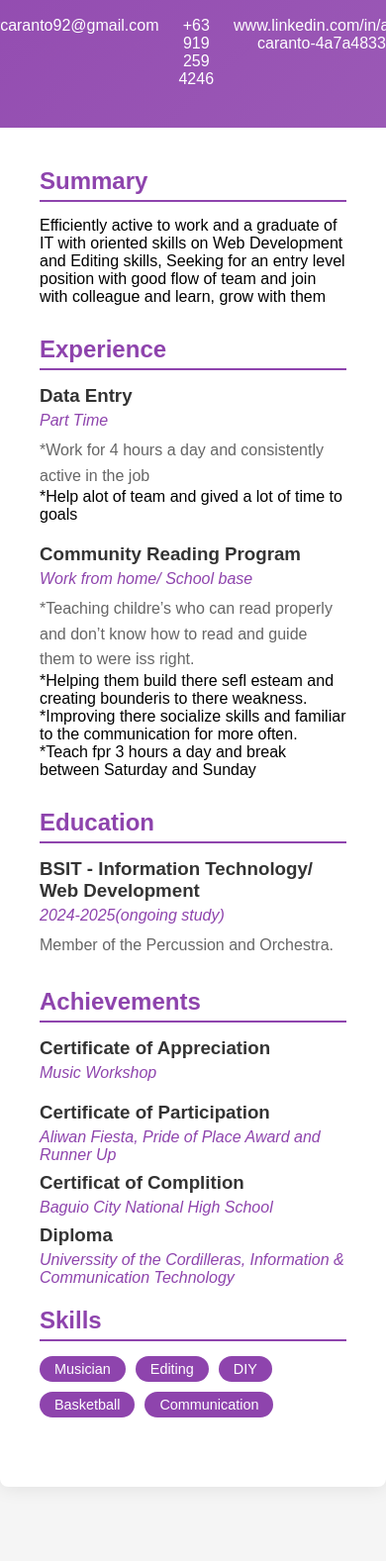
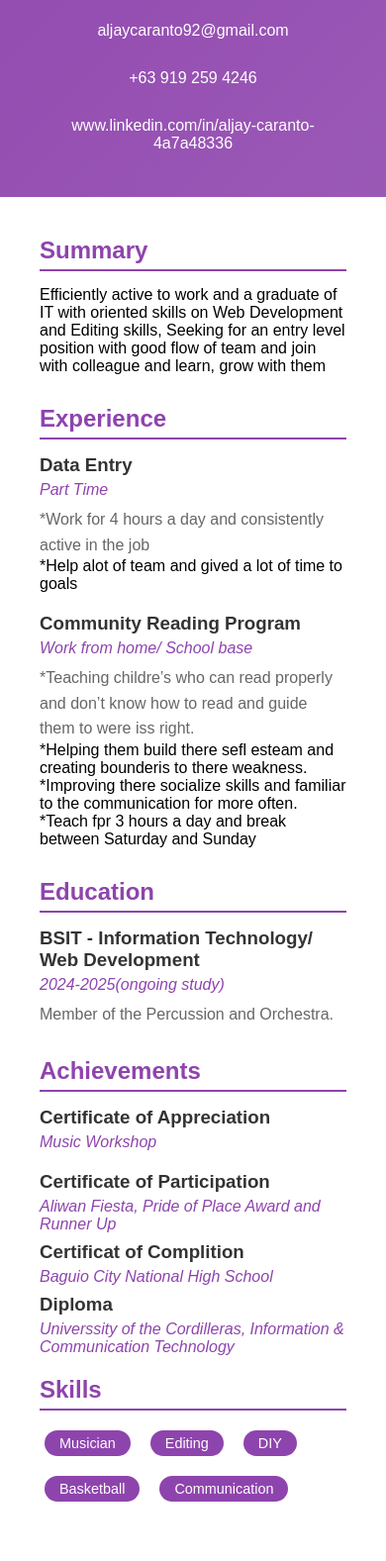
Before and after one commit to kopydopy/kopydopyjay, a plain HTML site: page index.html in a window 390 px wide. Shown: the part 423-2000 px from the top of the page at 99% size. Before the commit the page ends 1965 px from the top, so only its background shows below. Drawn offline with Linux system fonts and the light colour scheme.

Commit message:
Update index.html

```diff
--- a/index.html
+++ b/index.html
@@ -5,6 +5,50 @@
     <meta name="viewport" content="width=device-width, initial-scale=1.0">
     <title>My Resume</title>
     <style>
+                @media screen and (max-width: 768px) {
+            .resume-container {
+                margin: 20px;
+                width: auto;
+            }
+
+            .header {
+                padding: 20px;
+            }
+
+            .profile-picture {
+                width: 120px;
+                height: 120px;
+            }
+
+            .profile-pictures {
+                width: 100%;
+                height: auto;
+            }
+
+            .content {
+                padding: 15px;
+            }
+
+            .section {
+                margin-bottom: 20px;
+            }
+
+            .skills {
+                flex-wrap: wrap;
+            }
+
+            .skill-tag {
+                margin: 5px;
+            }
+
+            .contact-info {
+                flex-direction: column;
+            }
+
+            .contact-info a {
+                margin: 5px 0;
+            }
+        }
         * {
             margin: 0;
             padding: 0;
```
